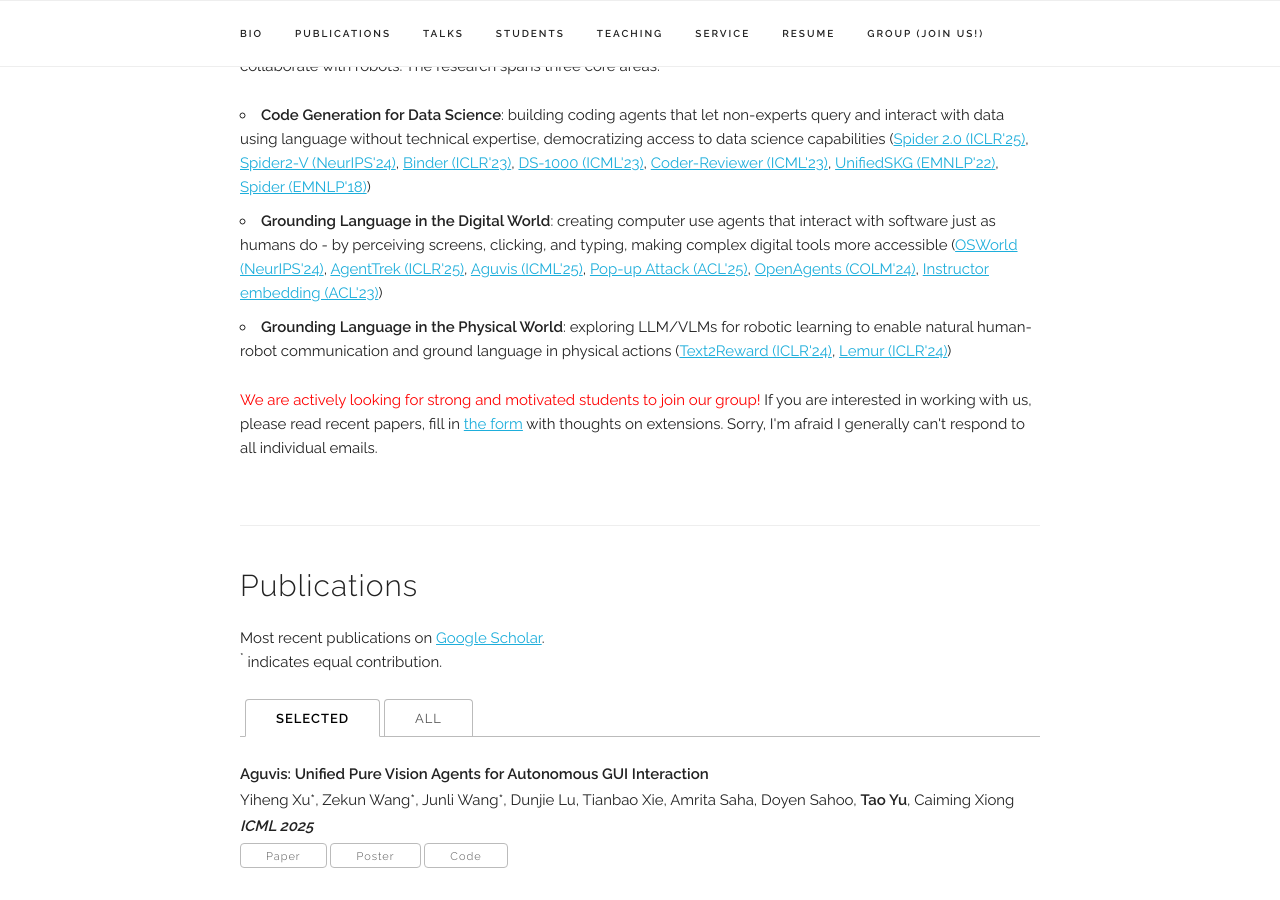
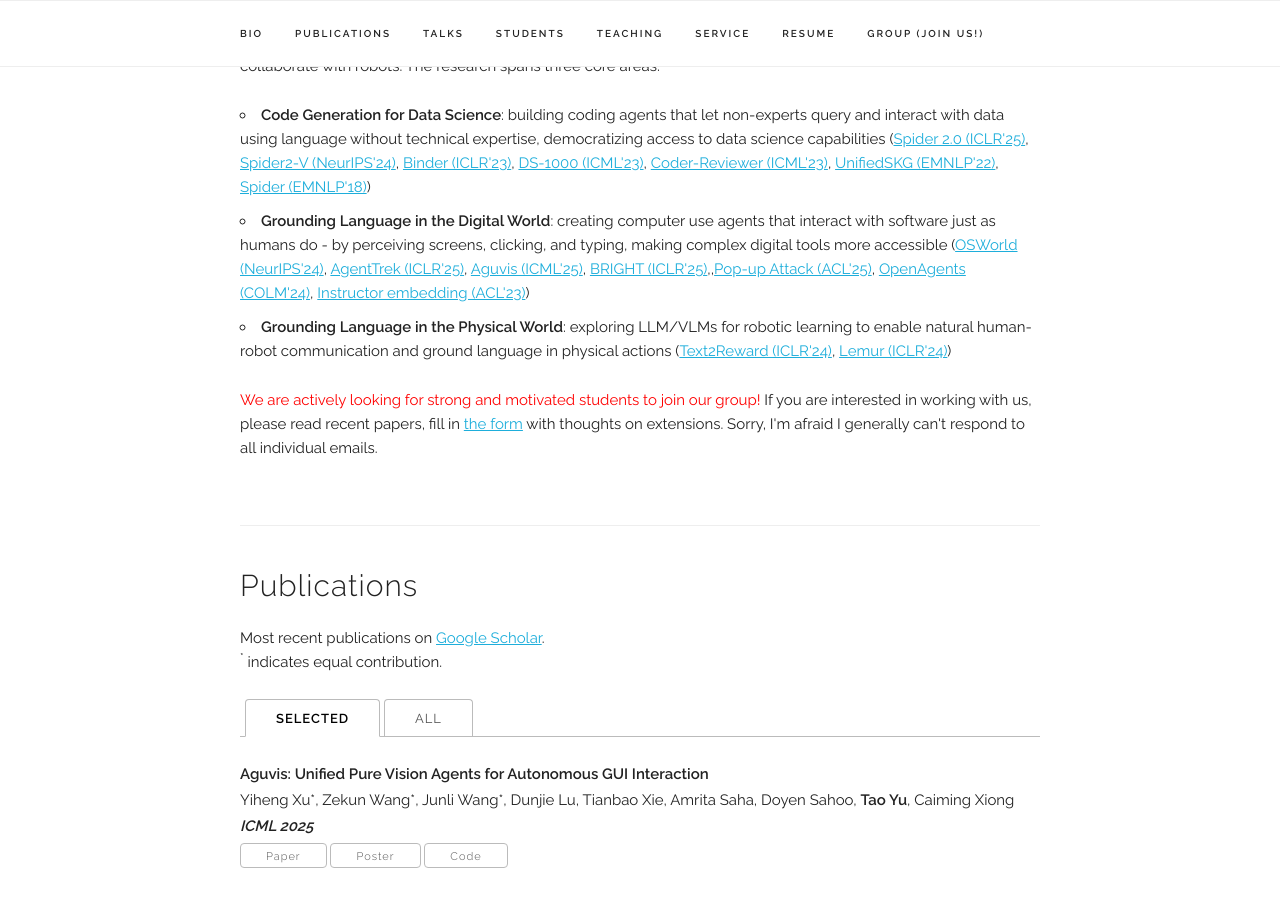
Before and after one commit to taoyds/taoyds.github.io, a Jekyll site: the page built from index.html, in a window 1280 px wide and 900 px high, scrolled down 676 px. Built offline with Jekyll 4.4.1, drawn with Linux system fonts in a browser that asks for light colours; some web fonts are replaced.

Commit message:
Update index.html

```diff
--- a/index.html
+++ b/index.html
@@ -16,7 +16,7 @@ title: Home
   His main research interest is in Natural Language Processing. His research aims to develop <b>embodied AI agents</b> that empower users to use language to interact with digital and physical environments to carry out real-world tasks. Such systems need to ground language and perception into code and actions executable in the corresponding embodied environment, helping people perform data science, control computers, and collaborate with robots. The research spans three core areas:
     <ul>
       <li><b>Code Generation for Data Science</b>: building coding agents that let non-experts query and interact with data using language without technical expertise, democratizing access to data science capabilities (<a href="https://spider2-sql.github.io">Spider 2.0 (ICLR'25)</a>, <a href="https://spider2-v.github.io">Spider2-V (NeurIPS'24)</a>, <a href="https://lm-code-binder.github.io/">Binder (ICLR'23)</a>, <a href="https://ds1000-code-gen.github.io/">DS-1000 (ICML'23)</a>, <a href="https://arxiv.org/abs/2211.16490">Coder-Reviewer (ICML'23)</a>, <a href="https://github.com/HKUNLP/UnifiedSKG">UnifiedSKG (EMNLP'22)</a>, <a href="https://yale-lily.github.io/spider">Spider (EMNLP'18)</a>)</li>
-      <li><b>Grounding Language in the Digital World</b>: creating computer use agents that interact with software just as humans do - by perceiving screens, clicking, and typing, making complex digital tools more accessible (<a href="https://os-world.github.io">OSWorld (NeurIPS'24)</a>, <a href="https://agenttrek.github.io">AgentTrek (ICLR'25)</a>, <a href="https://aguvis-project.github.io">Aguvis (ICML'25)</a>, <a href="https://arxiv.org/abs/2411.02391">Pop-up Attack (ACL'25)</a>, <a href="https://github.com/xlang-ai/OpenAgents">OpenAgents (COLM'24)</a>, <a href="https://instructor-embedding.github.io/">Instructor embedding (ACL'23)</a>)</li>
+      <li><b>Grounding Language in the Digital World</b>: creating computer use agents that interact with software just as humans do - by perceiving screens, clicking, and typing, making complex digital tools more accessible (<a href="https://os-world.github.io">OSWorld (NeurIPS'24)</a>, <a href="https://agenttrek.github.io">AgentTrek (ICLR'25)</a>, <a href="https://aguvis-project.github.io">Aguvis (ICML'25)</a>, <a href="https://brightbenchmark.github.io/">BRIGHT (ICLR'25)</a>,,<a href="https://arxiv.org/abs/2411.02391">Pop-up Attack (ACL'25)</a>, <a href="https://github.com/xlang-ai/OpenAgents">OpenAgents (COLM'24)</a>, <a href="https://instructor-embedding.github.io/">Instructor embedding (ACL'23)</a>)</li>
       <li><b>Grounding Language in the Physical World</b>: exploring LLM/VLMs for robotic learning to enable natural human-robot communication and ground language in physical actions (<a href="http://text-to-reward.github.io">Text2Reward (ICLR'24)</a>, <a href="https://arxiv.org/abs/2310.06830">Lemur (ICLR'24)</a>)</li>
     </ul>
   </p>
```
